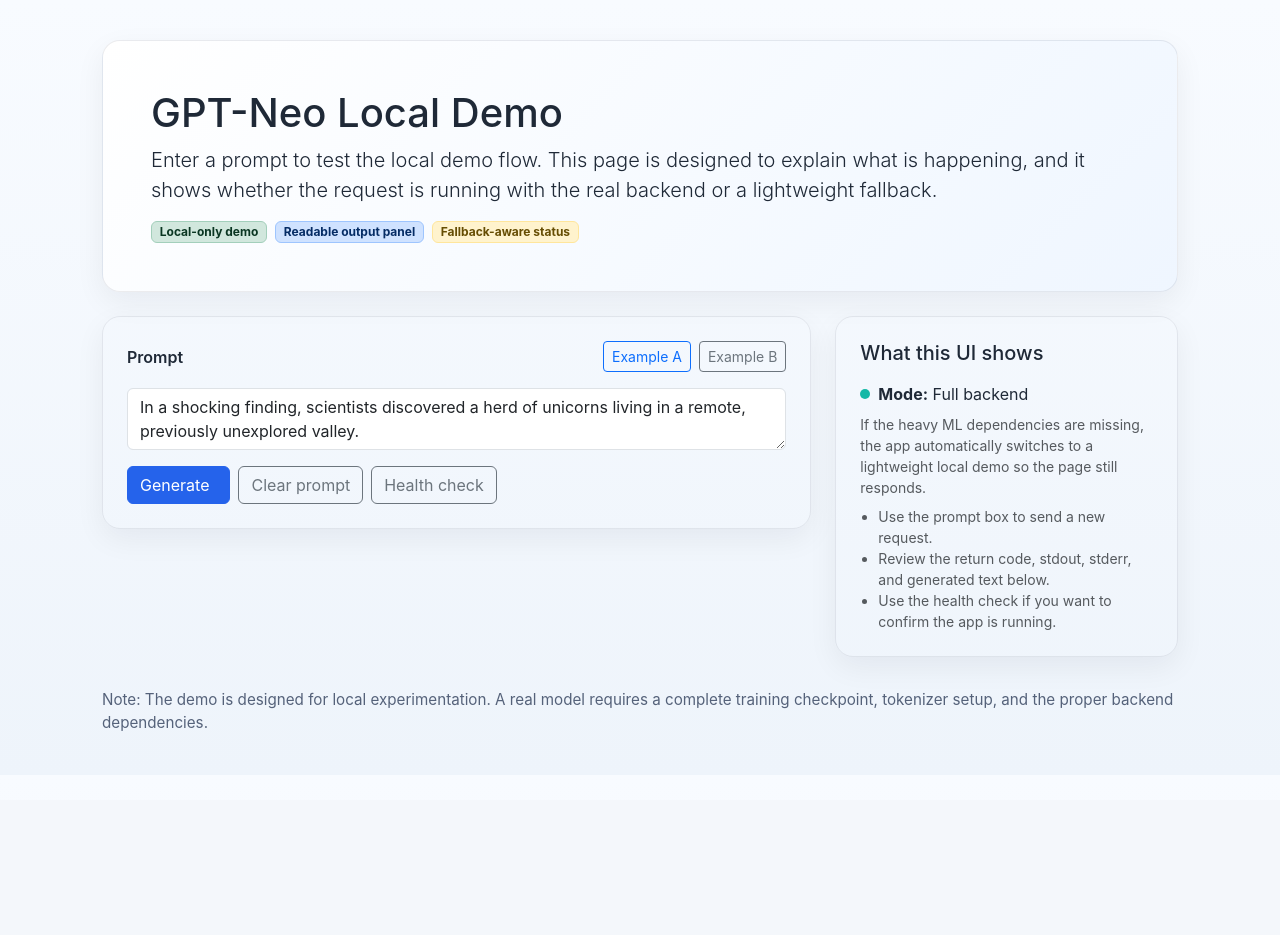
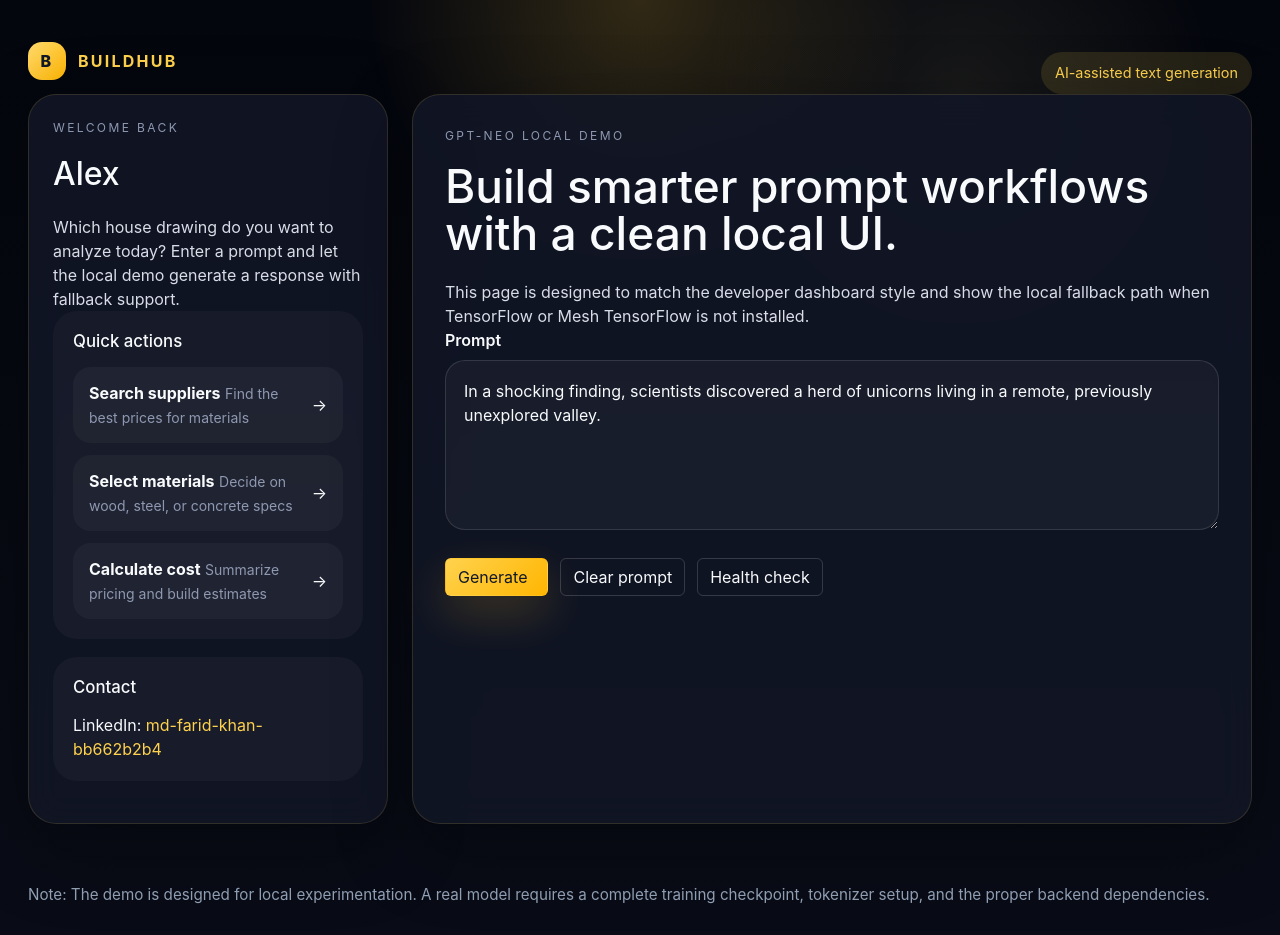
Before and after one commit to faridkhan02/gpt-neo-modern, a Flask app: page / in a window 1280 px wide. Before the commit the page ends 731 px from the top, so only its background shows below. Run offline with Flask 2, Linux system fonts and the light colour scheme.

Commit message:
Update frontend layout and add LinkedIn profile link

```diff
--- a/gpt-neo/templates/index.html
+++ b/gpt-neo/templates/index.html
@@ -7,131 +7,281 @@
     <link href="https://cdn.jsdelivr.net/npm/bootstrap@5.3.0/dist/css/bootstrap.min.css" rel="stylesheet">
     <style>
       :root {
-        color-scheme: light;
+        color-scheme: dark;
+        --bg: #07080f;
+        --surface: rgba(18, 22, 38, 0.88);
+        --surface-strong: rgba(29, 34, 59, 0.95);
+        --border: rgba(255, 212, 84, 0.14);
+        --text: #f8fafc;
+        --muted: #8e98b0;
+        --accent: #ffd24d;
+        --accent-soft: rgba(255, 210, 77, 0.15);
       }
       body {
         font-family: Inter, Arial, sans-serif;
-        background: linear-gradient(180deg, #f8fbff 0%, #eef4fb 100%);
-        color: #1f2937;
+        background: radial-gradient(circle at top, rgba(255, 201, 59, 0.18), transparent 24%),
+                    radial-gradient(circle at 75% 10%, rgba(255, 234, 154, 0.08), transparent 20%),
+                    linear-gradient(180deg, #04060d 0%, #090c16 100%);
+        color: var(--text);
         margin: 0;
-        padding: 24px;
+        min-height: 100vh;
       }
-      .container {
-        max-width: 1100px;
+      .page-shell {
+        padding: 28px;
       }
-      .hero-card,
-      .panel,
-      .result-card {
-        border: 1px solid rgba(15, 23, 42, 0.08);
-        border-radius: 18px;
-        box-shadow: 0 10px 30px rgba(15, 23, 42, 0.06);
+      .app-shell {
+        display: grid;
+        gap: 24px;
       }
-      .hero-card {
-        background: linear-gradient(135deg, #ffffff 0%, #eff6ff 100%);
-      }
-      textarea {
-        width: 100%;
-        min-height: 200px;
-        resize: vertical;
-        font-size: 1rem;
-      }
-      pre {
-        background: #0f172a;
-        color: #e2e8f0;
-        padding: 16px;
-        border-radius: 12px;
-        white-space: pre-wrap;
-        word-break: break-word;
-      }
-      .result {
-        margin-top: 26px;
-      }
-      .result-toolbar {
+      .topbar {
         display: flex;
         align-items: center;
         justify-content: space-between;
         gap: 12px;
+        max-width: 100%;
+      }
+      .brand {
+        display: flex;
+        align-items: center;
+        gap: 12px;
+        font-weight: 700;
+        text-transform: uppercase;
+        letter-spacing: 0.14em;
+        color: var(--accent);
+      }
+      .brand-icon {
+        width: 38px;
+        height: 38px;
+        border-radius: 14px;
+        background: linear-gradient(135deg, #ffda6e 0%, #ffb602 100%);
+        display: grid;
+        place-items: center;
+        color: #111827;
+        font-weight: 800;
+      }
+      .hero-grid {
+        display: grid;
+        gap: 24px;
+        grid-template-columns: minmax(280px, 360px) 1fr;
+      }
+      .sidebar,
+      .main-panel,
+      .result-card {
+        background: var(--surface);
+        border: 1px solid var(--border);
+        border-radius: 28px;
+        box-shadow: 0 24px 80px rgba(0, 0, 0, 0.28);
+        backdrop-filter: blur(18px);
+      }
+      .sidebar {
+        padding: 24px;
+      }
+      .sidebar h2,
+      .main-panel h1,
+      .result-card h5 {
+        margin-top: 0;
+      }
+      .main-panel {
+        padding: 32px;
+      }
+      .section-label {
+        color: var(--muted);
+        text-transform: uppercase;
+        letter-spacing: 0.2em;
+        font-size: 0.75rem;
+        margin-bottom: 18px;
+      }
+      .hero-title {
+        font-size: clamp(2.8rem, 3.6vw, 4.5rem);
+        line-height: 1.03;
+        margin: 0;
+      }
+      .hero-copy {
+        color: #d8dde8;
+        font-size: 1rem;
+        max-width: 52rem;
+        margin: 22px 0 0;
+      }
+      .hero-tagline {
+        display: inline-flex;
+        align-items: center;
+        gap: 12px;
+        margin-top: 24px;
+      }
+      .hero-tagline span {
+        font-size: 0.9rem;
+        background: rgba(255, 210, 77, 0.12);
+        color: var(--accent);
+        padding: 10px 14px;
+        border-radius: 999px;
+      }
+      .nav-card {
+        margin-bottom: 18px;
+        padding: 20px;
+        border-radius: 24px;
+        background: rgba(255, 255, 255, 0.03);
+      }
+      .nav-card h3 {
+        margin-bottom: 16px;
+        font-size: 1.05rem;
+      }
+      .nav-item {
+        display: flex;
+        align-items: center;
+        justify-content: space-between;
+        gap: 12px;
+        padding: 14px 16px;
+        margin-bottom: 12px;
+        border-radius: 18px;
+        background: rgba(255, 255, 255, 0.04);
+      }
+      .nav-item:last-child { margin-bottom: 0; }
+      .nav-item small { color: var(--muted); }
+      textarea {
+        width: 100%;
+        min-height: 170px;
+        resize: vertical;
+        font-size: 1rem;
+        border: 1px solid rgba(255,255,255,0.12);
+        border-radius: 20px;
+        background: rgba(255,255,255,0.04);
+        color: var(--text);
+        padding: 18px;
+      }
+      .form-actions {
+        display: flex;
         flex-wrap: wrap;
+        gap: 12px;
+        margin-top: 22px;
+      }
+      .btn-primary {
+        background: linear-gradient(135deg, #ffd24d 0%, #ffb602 100%);
+        border-color: transparent;
+        color: #111827;
+        box-shadow: 0 18px 45px rgba(255, 188, 47, 0.2);
+      }
+      .btn-primary:hover {
+        background: linear-gradient(135deg, #ffcf3a 0%, #ff9e00 100%);
+      }
+      .btn-outline-secondary,
+      .btn-outline-primary {
+        color: var(--text);
+        border-color: rgba(255,255,255,0.16);
+      }
+      .metric-box {
+        background: rgba(255,255,255,0.04);
+        border: 1px solid rgba(255,255,255,0.08);
+        border-radius: 20px;
       }
       .output-shell {
-        background: #f8fafc;
-        border: 1px solid #dbe5f0;
-        border-radius: 16px;
-        padding: 18px;
+        background: rgba(0,0,0,0.48);
+        border: 1px solid rgba(255,255,255,0.08);
+        border-radius: 24px;
       }
-      .metric-box {
-        background: #ffffff;
-        border: 1px solid #d9e4f2;
-        border-radius: 14px;
-      }
-      .meta-label {
-        font-size: 0.8rem;
-        letter-spacing: 0.02em;
-        text-transform: uppercase;
+      pre {
+        background: transparent;
+        color: var(--text);
+        padding: 20px;
+        border-radius: 18px;
+        white-space: pre-wrap;
+        word-break: break-word;
       }
       .status-pill {
         display: inline-flex;
         align-items: center;
-        gap: 8px;
+        gap: 10px;
       }
       .status-dot {
         width: 10px;
         height: 10px;
         border-radius: 50%;
-        background: #14b8a6;
-        display: inline-block;
-      }
-      .help-list {
-        margin: 0;
-        padding-left: 18px;
+        background: #ffd24d;
       }
       .footer {
-        margin-top: 32px;
-        color: #55627a;
+        margin-top: 36px;
+        color: #94a3b8;
         font-size: 0.95rem;
       }
-      .btn-primary {
-        background: #2563eb;
-        border-color: #2563eb;
+      .copy-button {
+        min-width: 130px;
       }
-      .btn-primary:hover {
-        background: #1d4ed8;
-        border-color: #1d4ed8;
+      .badge-soft {
+        background: rgba(255, 210, 77, 0.14);
+        color: var(--accent);
       }
-      .example-chip {
-        cursor: pointer;
+      .footnote a {
+        color: #ffd24d;
+        text-decoration: none;
+      }
+      .footnote a:hover {
+        text-decoration: underline;
+      }
+      @media (max-width: 991px) {
+        .hero-grid { grid-template-columns: 1fr; }
       }
     </style>
   </head>
   <body>
-    <div class="container py-3">
-      <div class="row mb-4">
-        <div class="col-12">
-          <div class="hero-card p-4 p-lg-5">
-            <h1 class="mb-2">GPT-Neo Local Demo</h1>
-            <p class="lead mb-3">Enter a prompt to test the local demo flow. This page is designed to explain what is happening, and it shows whether the request is running with the real backend or a lightweight fallback.</p>
-            <div class="d-flex flex-wrap gap-2">
-              <span class="badge bg-success-subtle text-success-emphasis border border-success-subtle">Local-only demo</span>
-              <span class="badge bg-primary-subtle text-primary-emphasis border border-primary-subtle">Readable output panel</span>
-              <span class="badge bg-warning-subtle text-warning-emphasis border border-warning-subtle">Fallback-aware status</span>
+    <div class="page-shell">
+      <div class="topbar">
+        <div class="brand">
+          <div class="brand-icon">B</div>
+          BuildHub
         </div>
-          </div>
+        <div class="hero-tagline">
+          <span>AI-assisted text generation</span>
         </div>
       </div>
 
-      <div class="row g-4 align-items-start">
-        <div class="col-lg-8">
-          <div class="panel p-4">
-            <form id="generateForm" action="/generate" method="post">
-              <div class="mb-3 d-flex justify-content-between align-items-center flex-wrap gap-2">
-                <label for="prompt" class="form-label fw-semibold mb-0">Prompt</label>
-                <div class="d-flex gap-2 flex-wrap">
-                  <button type="button" class="btn btn-sm btn-outline-primary example-chip" data-prompt="In a shocking finding, scientists discovered a herd of unicorns living in a remote, previously unexplored valley.">Example A</button>
-                  <button type="button" class="btn btn-sm btn-outline-secondary example-chip" data-prompt="Artificial intelligence is transforming the way we build tools for everyday work.">Example B</button>
+      <div class="app-shell">
+        <div class="hero-grid">
+          <section class="sidebar">
+            <div class="section-label">Welcome back</div>
+            <h2>Alex</h2>
+            <p class="hero-copy">Which house drawing do you want to analyze today? Enter a prompt and let the local demo generate a response with fallback support.</p>
+
+            <div class="nav-card">
+              <h3>Quick actions</h3>
+              <div class="nav-item">
+                <div>
+                  <strong>Search suppliers</strong>
+                  <small>Find the best prices for materials</small>
+                </div>
+                <span>→</span>
+              </div>
+              <div class="nav-item">
+                <div>
+                  <strong>Select materials</strong>
+                  <small>Decide on wood, steel, or concrete specs</small>
+                </div>
+                <span>→</span>
+              </div>
+              <div class="nav-item">
+                <div>
+                  <strong>Calculate cost</strong>
+                  <small>Summarize pricing and build estimates</small>
+                </div>
+                <span>→</span>
               </div>
             </div>
-              <textarea id="prompt" name="prompt" class="form-control" placeholder="Type a prompt here...">{{ prompt or 'In a shocking finding, scientists discovered a herd of unicorns living in a remote, previously unexplored valley.' }}</textarea>
-              <div class="d-flex flex-wrap gap-2 mt-3">
+
+            <div class="nav-card">
+              <h3>Contact</h3>
+              <p class="mb-0 footnote">LinkedIn: <a href="https://www.linkedin.com/in/md-farid-khan-bb662b2b4/" target="_blank" rel="noopener noreferrer">md-farid-khan-bb662b2b4</a></p>
+            </div>
+          </section>
+
+          <section class="main-panel">
+            <div class="section-label">GPT-Neo Local Demo</div>
+            <h1 class="hero-title">Build smarter prompt workflows with a clean local UI.</h1>
+            <p class="hero-copy">This page is designed to match the developer dashboard style and show the local fallback path when TensorFlow or Mesh TensorFlow is not installed.</p>
+
+            <form id="generateForm" action="/generate" method="post">
+              <div class="mb-3">
+                <label for="prompt" class="form-label fw-semibold mb-2">Prompt</label>
+                <textarea id="prompt" name="prompt" placeholder="Type a prompt here...">{{ prompt or 'In a shocking finding, scientists discovered a herd of unicorns living in a remote, previously unexplored valley.' }}</textarea>
+              </div>
+              <div class="form-actions">
                 <button id="generateBtn" type="submit" class="btn btn-primary">
                   <span class="me-2">Generate</span>
                   <span class="spinner-border spinner-border-sm d-none" role="status" aria-hidden="true"></span>
@@ -140,80 +290,56 @@
                 <a href="/health" class="btn btn-outline-secondary">Health check</a>
               </div>
             </form>
-          </div>
-        </div>
-
-        <div class="col-lg-4">
-          <div class="panel p-4">
-            <h5 class="mb-3">What this UI shows</h5>
-            <div class="status-pill mb-2">
-              <span class="status-dot"></span>
-              <span><strong>Mode:</strong> {{ 'Full backend' if result is none or not result.fallback else 'Fallback demo' }}</span>
-            </div>
-            <p class="mb-2 small text-muted">If the heavy ML dependencies are missing, the app automatically switches to a lightweight local demo so the page still responds.</p>
-            <ul class="help-list small text-muted">
-              <li>Use the prompt box to send a new request.</li>
-              <li>Review the return code, stdout, stderr, and generated text below.</li>
-              <li>Use the health check if you want to confirm the app is running.</li>
-            </ul>
-          </div>
-        </div>
+          </section>
         </div>
 
       {% if result %}
-      <div class="row result">
-        <div class="col-12">
-          <div class="result-card card border-0 p-4">
-            <div class="card-body p-0">
-              <div class="result-toolbar mb-3">
-                <h5 class="card-title mb-0">Generated Output</h5>
-                <div class="d-flex align-items-center gap-2 flex-wrap">
-                  {% if result.fallback %}
-                  <span class="badge bg-warning text-dark">Fallback mode</span>
-                  {% else %}
-                  <span class="badge bg-success">Backend mode</span>
-                  {% endif %}
-                  <button type="button" class="btn btn-sm btn-outline-primary" id="copyResultBtn">Copy result</button>
+      <div class="result-card p-4">
+        <div class="result-toolbar mb-4">
+          <div>
+            <div class="section-label">Generated output</div>
+            <h5 class="mb-1">Response summary</h5>
           </div>
+          <button type="button" class="btn btn-sm btn-outline-primary copy-button" id="copyResultBtn">Copy result</button>
         </div>
 
-              <div class="row g-3 mb-3">
+        <div class="row g-3 mb-4">
           <div class="col-md-4">
             <div class="metric-box p-3 h-100">
-                    <div class="meta-label text-muted">Return code</div>
+              <div class="meta-label">Return code</div>
               <div class="fs-5 fw-semibold">{{ result.returncode }}</div>
             </div>
           </div>
           <div class="col-md-4">
             <div class="metric-box p-3 h-100">
-                    <div class="meta-label text-muted">Output file</div>
+              <div class="meta-label">Output file</div>
               <div class="fw-semibold text-break">{{ result.output_file or 'None' }}</div>
             </div>
           </div>
           <div class="col-md-4">
             <div class="metric-box p-3 h-100">
-                    <div class="meta-label text-muted">Execution mode</div>
+              <div class="meta-label">Execution mode</div>
               <div class="fw-semibold">{{ 'Full backend' if not result.fallback else 'Lightweight fallback' }}</div>
             </div>
           </div>
         </div>
 
-              <div class="output-shell mb-3">
-                <div class="fw-semibold mb-2">Generated output</div>
+        <div class="output-shell mb-4">
+          <div class="fw-semibold mb-3">Text output</div>
           <pre id="generatedResult" data-output="{{ result.output_text or 'No generated text yet' }}">{{ result.output_text or 'No generated text yet' }}</pre>
         </div>
 
-              <details class="border rounded p-3 mb-0">
-                <summary class="fw-semibold">Technical details</summary>
-                <div class="mt-3">
-                  <div class="fw-semibold">Stdout</div>
+        <div class="row g-3">
+          <div class="col-md-6">
+            <div class="metric-box p-3">
+              <div class="meta-label">Stdout</div>
               <pre>{{ result.stdout or 'No stdout' }}</pre>
             </div>
-                <div class="mt-3">
-                  <div class="fw-semibold">Stderr</div>
+          </div>
+          <div class="col-md-6">
+            <div class="metric-box p-3">
+              <div class="meta-label">Stderr</div>
               <pre>{{ result.stderr or 'No stderr' }}</pre>
-                </div>
-              </details>
             </div>
           </div>
         </div>
```
Also changed, not shown: gpt-neo/README.md. Lines whose indentation alone changed are shown as unchanged.
